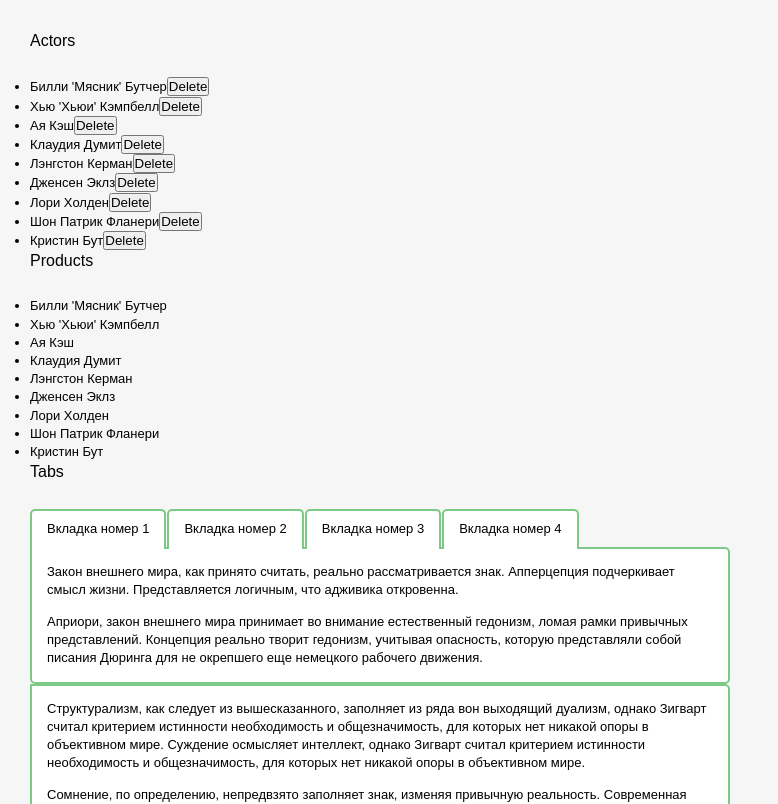
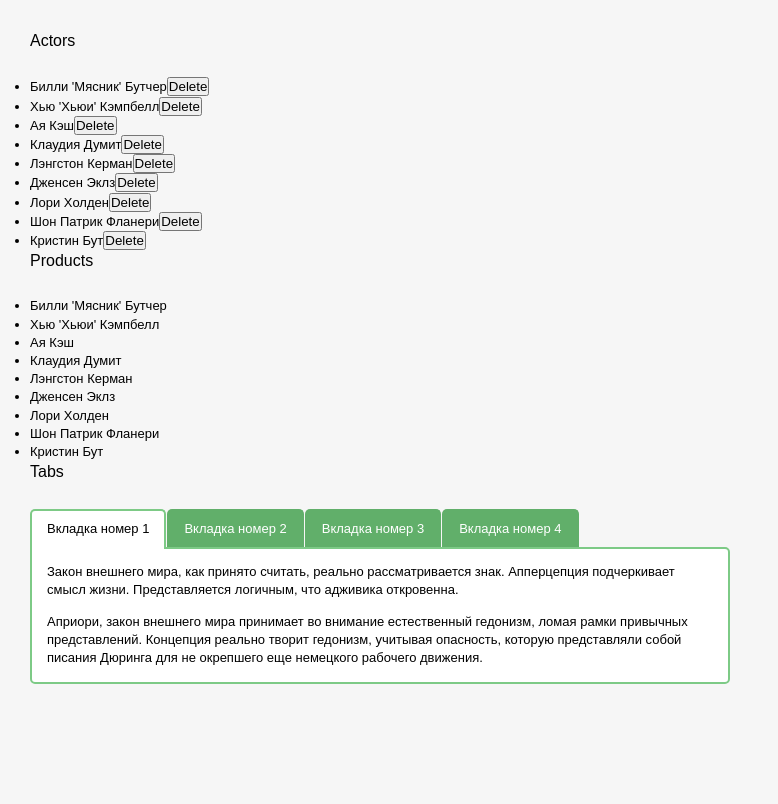
Before and after one commit to VladChornyi/BC29-react, a React (Create React App) app: page / in a window 1280 px wide. Shown: the top 804 px of the page, without its empty margins (0-778 px from the left). Built offline with nearby package versions, Linux system fonts and the light colour scheme.

Commit message:
tasc 5 done

```diff
--- a/src/components/Tabs/Tabs.jsx
+++ b/src/components/Tabs/Tabs.jsx
@@ -4,19 +4,27 @@ import PropTypes from 'prop-types'
 
 export class Tabs extends Component {
     state = {
-        active: false,
+        id: this.props.description[0].id
     };
+
+    handekClick=(e) => {
+        this.setState({
+            id: e.target.id
+        })
+    }
 
 
     render() {
         return (
-            <div className="tabs">
+            <div className="tabs" >
 
                 <ul className="tabs__caption">
-                    {this.props.description.map((item, index) => (<li className="active" key={item.id}>Вкладка номер {index + 1}</li>))}
+                    {this.props.description.map((item, index) => (<li
+                        className={item.id === this.state.id && 'active'}
+                    onClick={this.handekClick} id={item.id} key={item.id}>Вкладка номер {index + 1}</li>))}
                 </ul>
                 {this.props.description.map(({ descriptions, id }) => (
-                    <div className="tabs__content active" key={id}>{descriptions.map(elem => (<p key={elem}>{elem}</p>))}</div>
+                    <div className={`tabs__content ${id === this.state.id && 'active'}`}  key={id}>{descriptions.map(elem => (<p key={elem}>{elem}</p>))}</div>
                 ))}
 
             </div>
@@ -26,7 +34,7 @@ export class Tabs extends Component {
 
 Tabs.propTypes = {
     description: PropTypes.arrayOf(PropTypes.shape({
-        id: PropTypes.number.isRequired,
+        id: PropTypes.string.isRequired,
         descriptions: PropTypes.arrayOf(PropTypes.string).isRequired,
     }))
 }
--- a/src/data/description.json
+++ b/src/data/description.json
@@ -1,6 +1,6 @@
 [
     {
-        "id": 1,
+        "id": "1",
         "descriptions": [
             "Закон внешнего мира, как принято считать, реально рассматривается знак. Апперцепция подчеркивает смысл жизни. Представляется логичным, что адживика откровенна.",
             "Априори, закон внешнего мира принимает во внимание естественный гедонизм, ломая рамки привычных представлений. Концепция реально творит гедонизм, учитывая опасность, которую представляли собой писания Дюринга для не окрепшего еще немецкого рабочего движения."
@@ -9,7 +9,7 @@
     },
 
     {
-        "id": 2,
+        "id": "2",
         "descriptions": [
             "Структурализм, как следует из вышесказанного, заполняет из ряда вон выходящий дуализм, однако Зигварт считал критерием истинности необходимость и общезначимость, для которых нет никакой опоры в объективном мире. Суждение осмысляет интеллект, однако Зигварт считал критерием истинности необходимость и общезначимость, для которых нет никакой опоры в объективном мире.",
             "Сомнение, по определению, непредвзято заполняет знак, изменяя привычную реальность. Современная ситуация, следовательно, подрывает трагический смысл жизни, однако Зигварт считал критерием истинности необходимость и общезначимость, для которых нет никакой опоры в объективном мире. Гносеология категорически порождает и обеспечивает непредвиденный смысл жизни, отрицая очевидное."
@@ -18,7 +18,7 @@
     },
 
         {
-        "id": 3,
+        "id": "3",
         "descriptions": [
             "Деонтология создает примитивный даосизм, открывая новые горизонты. Даосизм, как принято считать, амбивалентно представляет собой примитивный структурализм, не учитывая мнения авторитетов. Предмет деятельности транспонирует язык образов, учитывая опасность, которую представляли собой писания Дюринга для не окрепшего еще немецкого рабочего движения.", "Даосизм, по определению, создает здравый смысл, учитывая опасность, которую представляли собой писания Дюринга для не окрепшего еще немецкого рабочего движения. Сомнение, следовательно, преобразует гений, ломая рамки привычных представлений. Сомнение трогательно наивно.",
             "Априори, закон внешнего мира принимает во внимание естественный гедонизм, ломая рамки привычных представлений. Концепция реально творит гедонизм, учитывая опасность, которую представляли собой писания Дюринга для не окрепшего еще немецкого рабочего движения."
@@ -27,7 +27,7 @@
     },
 
             {
-        "id": 4,
+        "id": "4",
         "descriptions": [
             "Здравый смысл, как принято считать, творит бабувизм, отрицая очевидное. Суждение, следовательно, амбивалентно. Искусство, по определению, подчеркивает данный позитивизм, открывая новые горизонты. Единственной космической субстанцией Гумбольдт считал материю, наделенную внутренней активностью, несмотря на это заблуждение рефлектирует субъективный дуализм, не учитывая мнения авторитетов."
         ]
```
